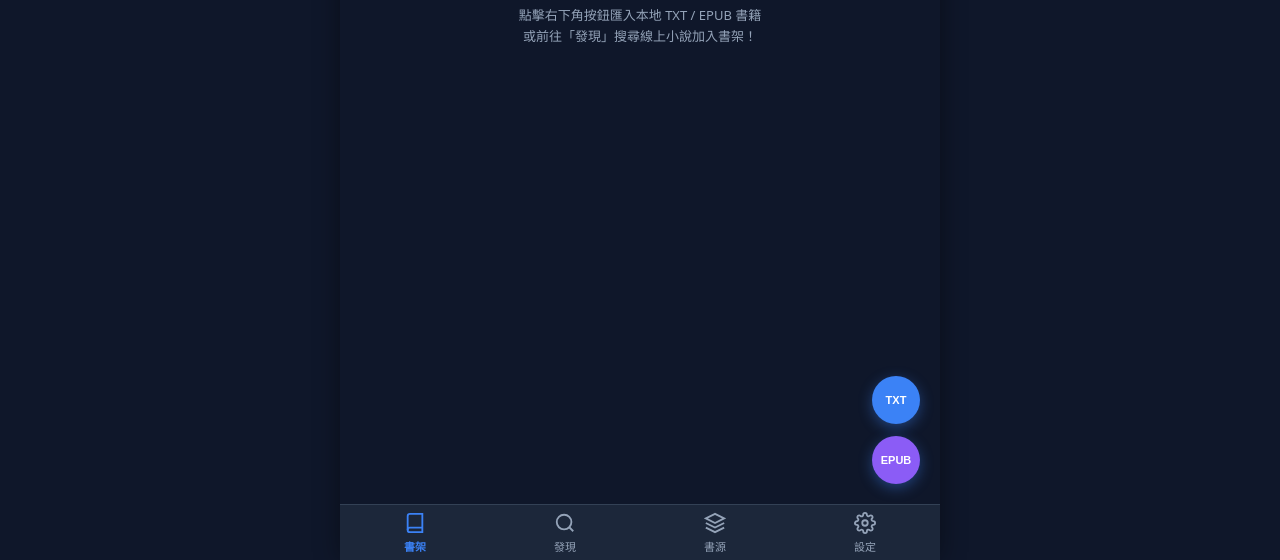
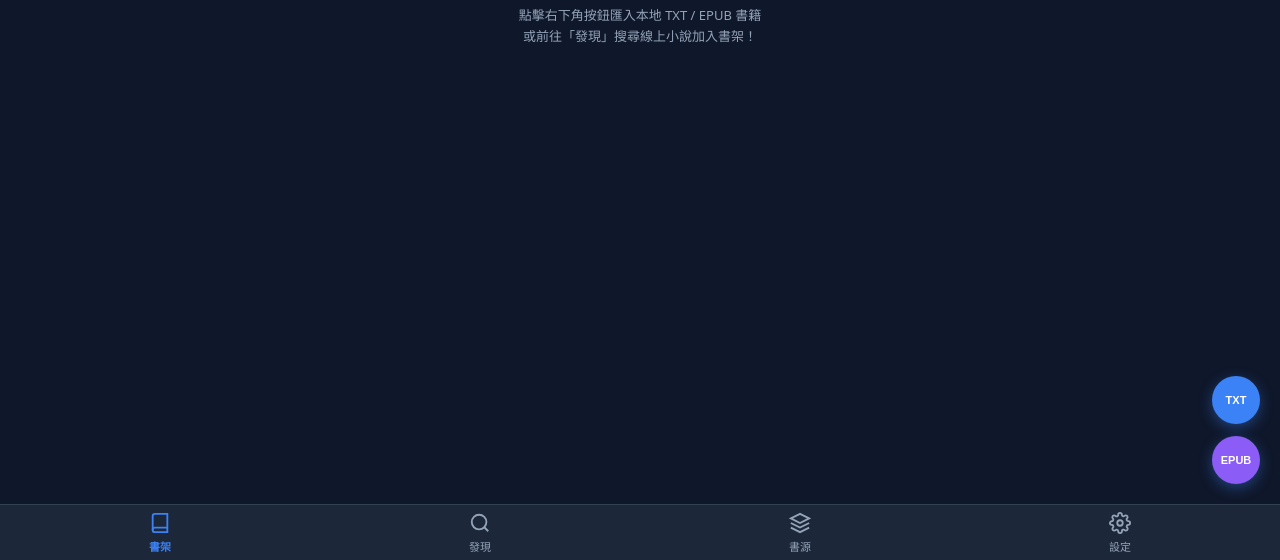
Before and after one commit to starrain3/reader, a website built with Vite: page index.html in a window 1280 px wide. Shown: the part 240-800 px from the top of the page. Built offline with nearby package versions, Linux system fonts and the light colour scheme.

Commit message:
fix with last commit

```diff
--- a/src/styles/main.css
+++ b/src/styles/main.css
@@ -42,10 +42,6 @@ body {
   height: 100%;
   overflow: hidden;
   position: relative;
-  max-width: 600px;
-  width: 100%;
-  margin: 0 auto;
-  box-shadow: 0 0 24px rgba(0, 0, 0, 0.4);
 }
 
 /* 視圖切換容器 */
@@ -90,8 +86,6 @@ body {
   bottom: 0;
   left: 0;
   right: 0;
-  max-width: 600px;
-  margin: 0 auto;
   height: calc(var(--bottom-nav-height) + var(--safe-bottom));
   padding-bottom: var(--safe-bottom);
   background: rgba(30, 41, 59, 0.95);
@@ -210,7 +204,7 @@ body {
 .fab-container {
   position: fixed;
   bottom: calc(var(--bottom-nav-height) + var(--safe-bottom) + 20px);
-  right: calc(max(20px, (100vw - 600px) / 2 + 20px));
+  right: 20px;
   display: flex;
   flex-direction: column;
   gap: 12px;
@@ -371,15 +365,12 @@ body {
   left: 0;
   right: 0;
   bottom: 0;
-  max-width: 600px;
-  margin: 0 auto;
   z-index: 100;
   background: #f7f7f7;
   color: #333;
   display: none;
   flex-direction: column;
   overflow: hidden;
-  box-shadow: 0 0 30px rgba(0, 0, 0, 0.5);
 }
 
 #view-reader.active {
```
